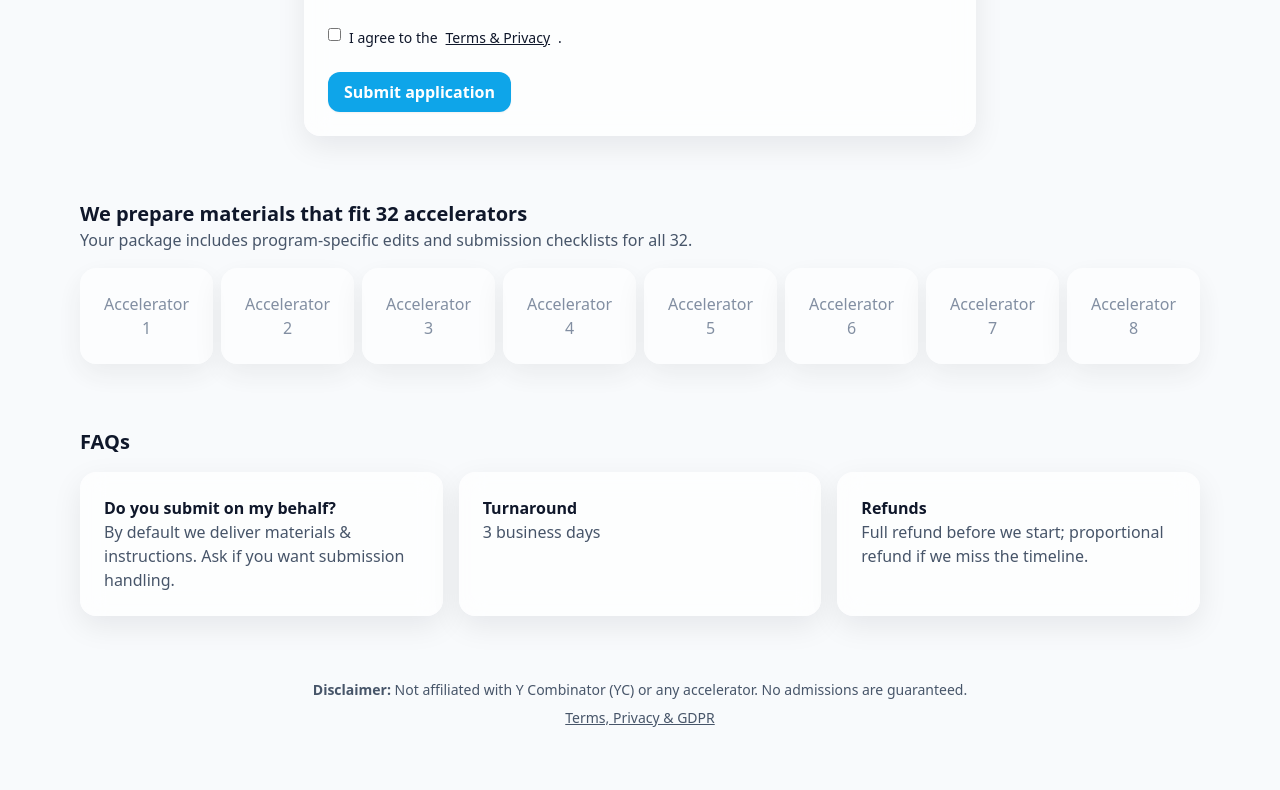
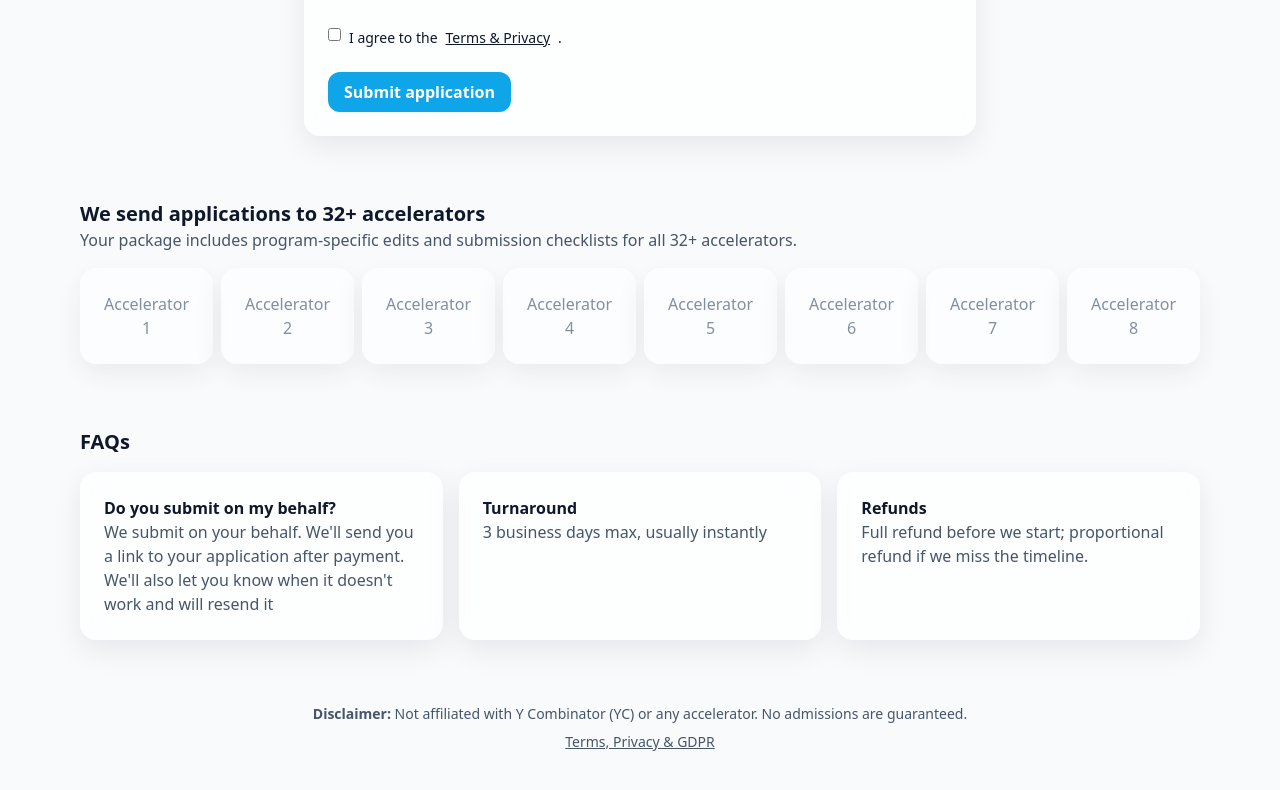
Before and after one commit to chaollapark/acceleratorfiller, a Next.js app: page / in a window 1280 px wide. Shown: the part 1032-1822 px from the top of the page. Built offline with nearby package versions, Linux system fonts and the light colour scheme.

Commit message:
small text changes

```diff
--- a/app/page.tsx
+++ b/app/page.tsx
@@ -211,8 +211,8 @@ export default function HomePage() {
       </div>
 
       <section className="mt-16">
-        <h2 className="text-xl font-bold">We prepare materials that fit 32 accelerators</h2>
-        <p className="meta">Your package includes program-specific edits and submission checklists for all 32.</p>
+        <h2 className="text-xl font-bold">We send applications to 32+ accelerators</h2>
+        <p className="meta">Your package includes program-specific edits and submission checklists for all 32+ accelerators.</p>
         <div className="grid grid-cols-2 sm:grid-cols-4 md:grid-cols-8 gap-2 mt-4 opacity-80">
           {Array.from({ length: 8 }).map((_, i) => (
             <div key={i} className="card text-center py-6 text-slate-500">Accelerator {i + 1}</div>
@@ -226,11 +226,11 @@ export default function HomePage() {
         <div className="grid md:grid-cols-3 gap-4 mt-4">
           <div className="card">
             <p className="font-semibold">Do you submit on my behalf?</p>
-            <p className="meta">By default we deliver materials & instructions. Ask if you want submission handling.</p>
+            <p className="meta">We submit on your behalf. We'll send you a link to your application after payment. We'll also let you know when it doesn't work and will resend it</p>
           </div>
           <div className="card">
             <p className="font-semibold">Turnaround</p>
-            <p className="meta">3 business days</p>
+            <p className="meta">3 business days max, usually instantly</p>
           </div>
           <div className="card">
             <p className="font-semibold">Refunds</p>
```
